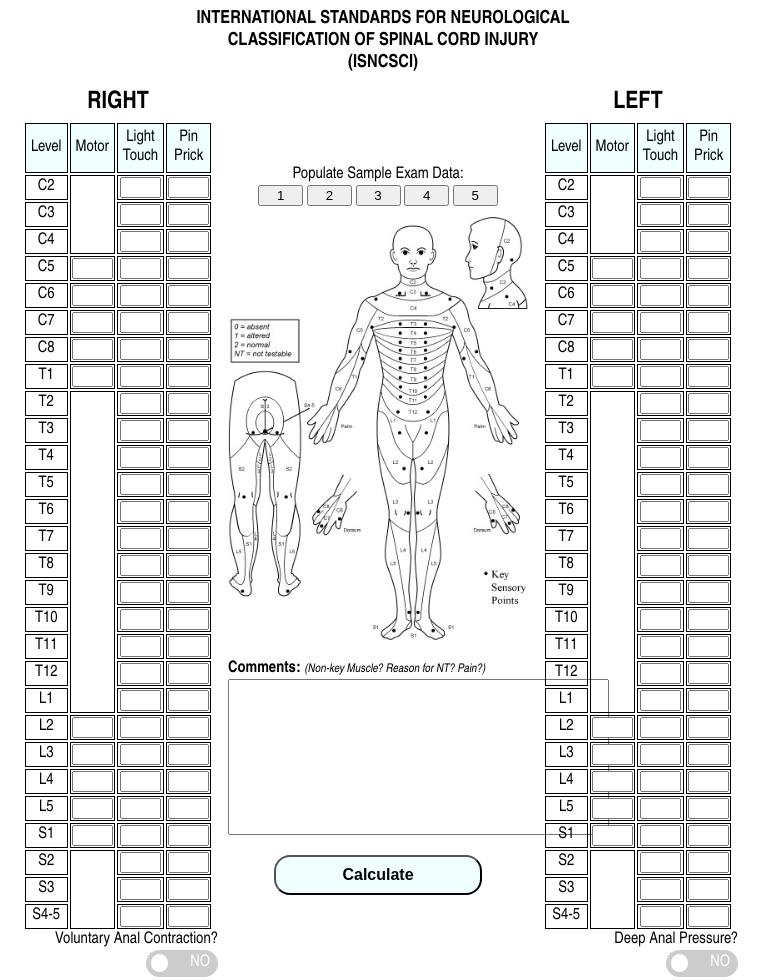
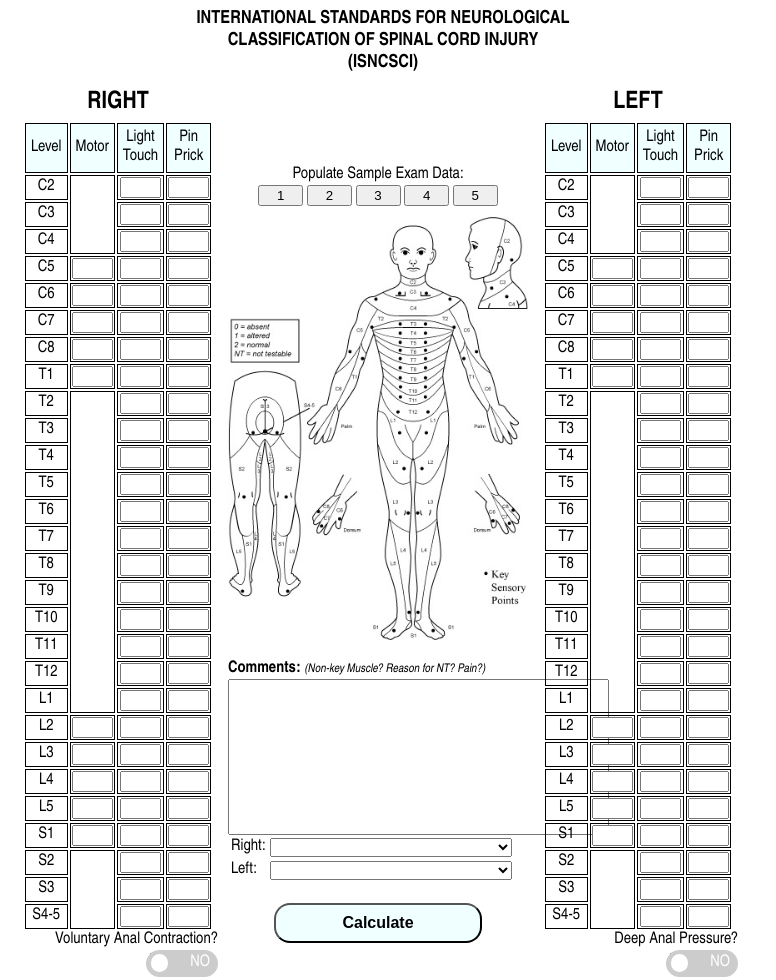
Before and after one commit to gmarzloff/isncsci.js, a plain HTML site: page index.html in a window 1280 px wide. Shown: the top 980 px of the page, without its empty margins (0-776 px from the left). Drawn offline with Linux system fonts and the light colour scheme.

Commit message:
support for Non-Key muscles, included in algorithm for testing Grade C

```diff
--- a/index.html
+++ b/index.html
@@ -208,7 +208,7 @@
 
                 <div id="vac">Voluntary Anal Contraction?<br />
                     <label class="toggle-check">
-                        <input type="checkbox" class="toggle-check-input" />
+                        <input id="vaccheck" type="checkbox" class="toggle-check-input" />
                         <span class="toggle-check-text"></span>
                     </label>
                 </div>
@@ -230,6 +230,53 @@
                 <img src="img/asia-man.jpg" /><br />
                 <span id="commentsTitle">Comments:</span> <span id="commentsSubtitle">(Non-key Muscle? Reason for NT? Pain?)</span><br />
                 <textarea id="comments" cols=45 rows=10></textarea>
+
+                <div>
+                    <table>
+                        <tr>
+                            <td>Right:</td>
+                            <td>
+
+                                <select id="RightLowestNonKeyMuscleWithMotorFunction">
+                                    <option value="0"></option>
+                                    <option value="C5">C5 - Shoulder: Flexion, extension, abduction, adduction, internal and external rotation - Elbow: Supination</option>
+                                    <option value="C6">C6 - Elbow: Pronation - Wrist: Flexion</option>
+                                    <option value="C7">C7 - Finger: Flexion at proximal joint, extension. Thumb: Flexion, extension and abduction in plane of thumb</option>
+                                    <option value="C8">C8 - Finger: Flexion at MCP joint Thumb: Opposition, adduction and abduction perpendicular to palm</option>
+                                    <option value="T1">T1 - Finger: Abduction of the index finger</option>
+                                    <option value="L2">L2 - Hip: Adduction</option>
+                                    <option value="L3">L3 - Hip: External rotation</option>
+                                    <option value="L4">L4 - Hip: Extension, abduction, internal rotation - Knee: Flexion - Ankle: Inversion and eversion - Toe: MP and IP extension</option>
+                                    <option value="L5">L5 - Hallux and Toe: DIP and PIP flexion and abduction</option>
+                                    <option value="S1">S1 - Hallux: Adduction</option>
+                                </select>
+
+                            </td>
+                        </tr>
+
+                        <tr>
+                            <td>Left:</td>
+                            <td>
+                                <select id="LeftLowestNonKeyMuscleWithMotorFunction">
+                                    <option value="0"></option>
+                                    <option value="C5">C5 - Shoulder: Flexion, extension, abduction, adduction, internal and external rotation - Elbow: Supination</option>
+                                    <option value="C6">C6 - Elbow: Pronation - Wrist: Flexion</option>
+                                    <option value="C7">C7 - Finger: Flexion at proximal joint, extension. Thumb: Flexion, extension and abduction in plane of thumb</option>
+                                    <option value="C8">C8 - Finger: Flexion at MCP joint Thumb: Opposition, adduction and abduction perpendicular to palm</option>
+                                    <option value="T1">T1 - Finger: Abduction of the index finger</option>
+                                    <option value="L2">L2 - Hip: Adduction</option>
+                                    <option value="L3">L3 - Hip: External rotation</option>
+                                    <option value="L4">L4 - Hip: Extension, abduction, internal rotation - Knee: Flexion - Ankle: Inversion and eversion - Toe: MP and IP extension</option>
+                                    <option value="L5">L5 - Hallux and Toe: DIP and PIP flexion and abduction</option>
+                                    <option value="S1">S1 - Hallux: Adduction</option>
+                                </select>
+                            </td>
+                        </tr>
+
+                    </table>
+
+                </div>
+
 
                 <div id="calculateButtonWrapper"><button id="calculateButton">Calculate</button></div>
             </div>
@@ -429,7 +476,7 @@
 
                 <div id="dap">Deep Anal Pressure?<br />
                     <label class="toggle-check">
-                        <input type="checkbox" class="toggle-check-input" />
+                        <input id="dapcheck" type="checkbox" class="toggle-check-input" />
                         <span class="toggle-check-text"></span>
                     </label>
                 </div>
--- a/js/algorithm.js
+++ b/js/algorithm.js
@@ -182,10 +182,16 @@ class Algorithm {
         var sides = ["right","left"];
         for(j=0; j<sides.length; j++){
 
-            for(i = this.spinalLevels.indexOf(results.levels.sides[j].motor) + 3; i< this.spinalLevels.length-1; i++){
+            for(let i = this.spinalLevels.indexOf(results.levels.sides[j].motor) + 3; i < this.spinalLevels.length-1; i++){
                 if(exam.sides[j].motor[this.spinalLevels[i]].isPreserved){
                     return true;
                 }
+            }
+
+            // now check Non-Key Muscles
+            const nonKeyIndexInSpinalLevels = this.spinalLevels.indexOf(exam.sides[j].lowestNonKeyMuscle);
+            if(nonKeyIndexInSpinalLevels >= this.spinalLevels.indexOf(results.levels.sides[j].motor) + 3){
+                return true;
             }
         }
         return false;
@@ -233,7 +239,7 @@ class Algorithm {
     }
 
 
-    // TODO: handle NT, ND levels, non-key motor levels
+    // TODO: handle NT, ND levels
 
 
 }
--- a/js/formParser.js
+++ b/js/formParser.js
@@ -17,19 +17,22 @@ class ISNCSCI {
             right: {
                 motor:      this.getScoreSet("right", "m"),
                 lightTouch: this.getScoreSet("right", "lt"),
-                pinPrick:   this.getScoreSet("right", "pp")
+                pinPrick:   this.getScoreSet("right", "pp"),
+                lowestNonKeyMuscle: this.getScore('RightLowestNonKeyMuscleWithMotorFunction')
             },
 
             left: {
                 motor:      this.getScoreSet("left", "m"),
                 lightTouch: this.getScoreSet("left","lt"),
-                pinPrick:   this.getScoreSet("left", "pp")
+                pinPrick:   this.getScoreSet("left", "pp"),
+                lowestNonKeyMuscle: this.getScore('LeftLowestNonKeyMuscleWithMotorFunction')
             },
 
-            vac: this.getScore('vac'),   // voluntary anal contraction
-            dap: this.getScore('dap'),   // deep anal pressure
-            comments: this.getScore('comments'),
-            results: {}             // populated with calculateScore()
+            vac:        this.getScore('vac'),   // voluntary anal contraction
+            dap:        this.getScore('dap'),   // deep anal pressure
+            comments:   this.getScore('comments'),
+
+            results: {}                         // populated with calculateScore()
         };
     }
 
@@ -52,6 +55,8 @@ class ISNCSCI {
         document.getElementById("dapcheck").checked = exam.dap;
 
         document.getElementById("comments").innerHTML = exam.comments;
+        document.getElementById("RightLowestNonKeyMuscleWithMotorFunction").value = exam.rightLowestNonKeyMuscleWithMotorFunction;
+        document.getElementById("LeftLowestNonKeyMuscleWithMotorFunction").value = exam.leftLowestNonKeyMuscleWithMotorFunction;
     }
 
     calculateScore(){
```
